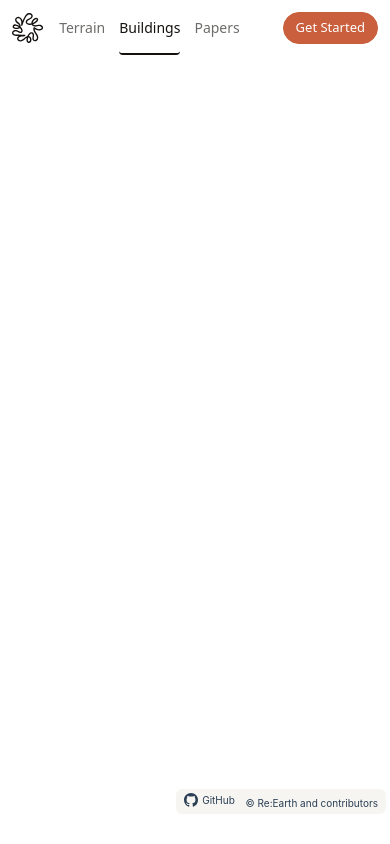
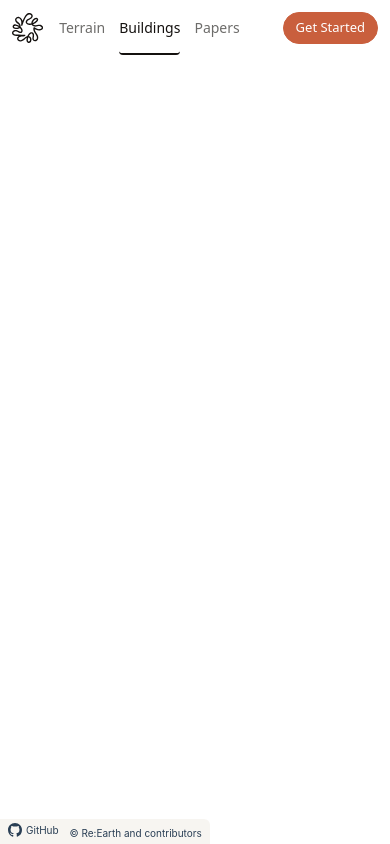
Before and after one commit to reearth/reearth-buildings, a website built with Vite: page viewer/index.html in a window 390 px wide. Built offline with nearby package versions, Linux system fonts and the light colour scheme; no server answers; what @navaramap/three, @navaramap/three-default-plugin, @navaramap/three-plugins would draw is missing.

Commit message:
feat(viewer): move the credit to the bottom-left corner, flush with the edges

```diff
--- a/viewer/index.html
+++ b/viewer/index.html
@@ -86,13 +86,12 @@
   #btn-get-started { background: #c95f3d; border: 1px solid #c95f3d; color: #fff; }
   #btn-get-started:hover { background: #b8502f; border-color: #b8502f; }
 
-  /* Bottom-right credit. Lifted above Navara's attribution control
-     so the two don't overlap on narrow viewports. */
+  /* Bottom-left credit, flush with the bottom edge. */
   #credit {
-    position: absolute; right: 8px; bottom: 32px;
+    position: absolute; left: 0; bottom: 0;
     font: 11px/1.4 -apple-system, BlinkMacSystemFont, system-ui, sans-serif;
     color: #2a3f55;
-    background: rgba(242, 239, 232, 0.6); padding: 4px 8px; border-radius: 6px;
+    background: rgba(242, 239, 232, 0.6); padding: 4px 8px; border-radius: 0 6px 0 0;
     backdrop-filter: blur(10px) saturate(140%);
     -webkit-backdrop-filter: blur(10px) saturate(140%);
     pointer-events: auto;
@@ -162,7 +161,7 @@
     #btn-compare { display: none; }
     #actions button { padding: 0 12px; font-size: 13px; }
     #info { top: auto; bottom: 64px; left: 12px; right: 12px; width: auto; max-height: 40vh; }
-    #credit { font-size: 10px; right: 4px; bottom: 30px; }
+    #credit { font-size: 10px; }
     #modal header { padding: 12px 14px; }
     #modal .body { padding: 12px 14px 16px; }
     .codeblock pre { font-size: 11px; padding: 32px 10px 10px; }
```
